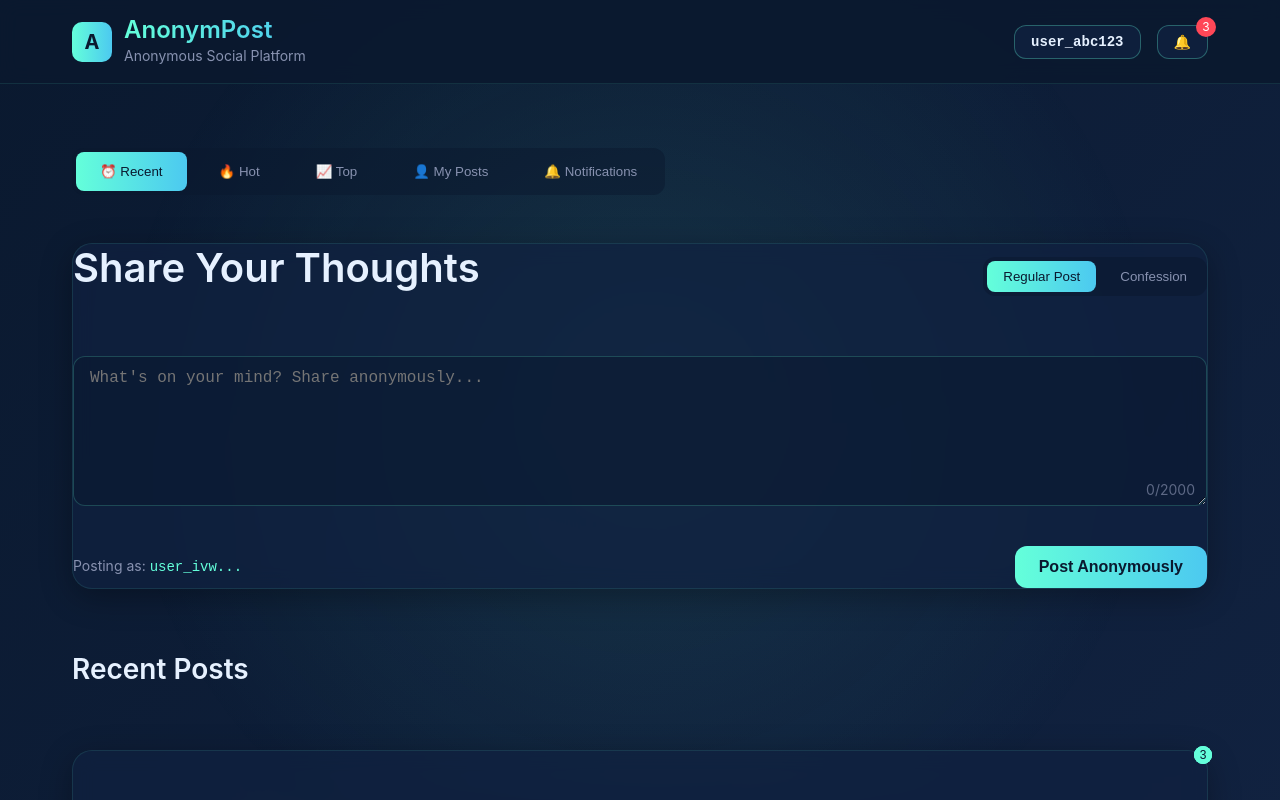
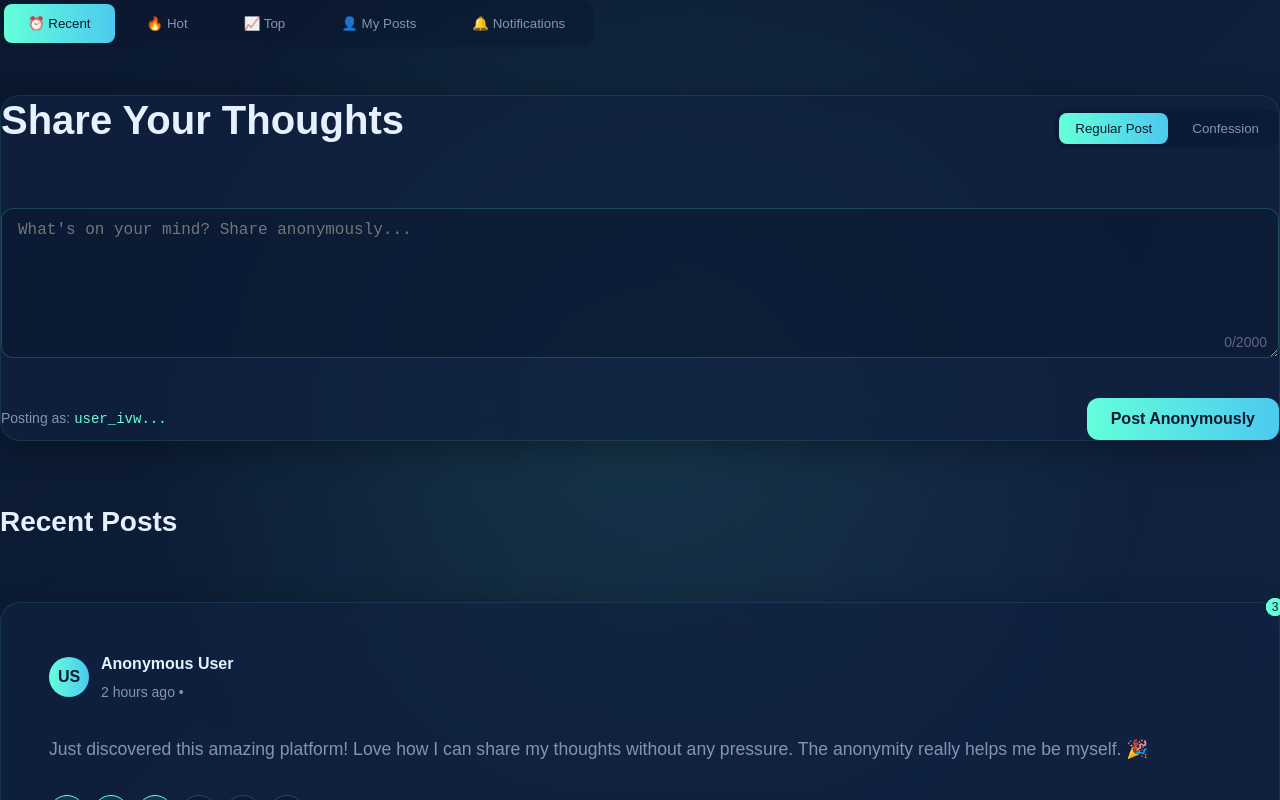
Before and after one commit to marcausholloway/Confession, a Next.js app: page / in a window 1280 px wide. Shown: the top 800 px of the page. Built offline with nearby package versions, Linux system fonts and the light colour scheme.

Commit message:
Update layout.js

```diff
--- a/app/layout.js
+++ b/app/layout.js
@@ -1,63 +1,14 @@
-import './globals.css';
-
 export const metadata = {
-  title: 'AnonymPost | Anonymous Social Platform',
-  description: 'Share your thoughts, confessions, and connect with others anonymously',
-};
+  title: 'AnonymPost',
+  description: 'Anonymous social platform',
+}
 
 export default function RootLayout({ children }) {
   return (
     <html lang="en">
-      <head>
-        <link rel="icon" href="/favicon.ico" />
-        <meta name="viewport" content="width=device-width, initial-scale=1" />
-      </head>
-      <body>
-        <header className="header">
-          <div className="header-content">
-            <div className="logo">
-              <div className="logo-icon">A</div>
-              <div>
-                <h1 style={{ fontSize: '1.5rem', margin: 0 }}>AnonymPost</h1>
-                <p style={{ fontSize: '0.875rem', color: '#8892b0', margin: 0 }}>
-                  Anonymous Social Platform
-                </p>
-              </div>
-            </div>
-
-            <div style={{ display: 'flex', alignItems: 'center', gap: '1rem' }}>
-              <button className="btn btn-secondary btn-small">
-                <span style={{ fontFamily: 'monospace' }}>user_abc123</span>
-              </button>
-              <div style={{ position: 'relative' }}>
-                <button className="btn btn-secondary btn-small">
-                  🔔
-                </button>
-                <span className="notification-badge">3</span>
-              </div>
-            </div>
-          </div>
-        </header>
-
-        <main className="main-content">
-          <div className="container">
-            {children}
-          </div>
-        </main>
-
-        <footer style={{
-          textAlign: 'center',
-          padding: '2rem',
-          borderTop: '1px solid rgba(100, 255, 218, 0.1)',
-          marginTop: '4rem',
-          color: '#8892b0'
-        }}>
-          <p>© {new Date().getFullYear()} AnonymPost. All posts are anonymous and private.</p>
-          <p style={{ fontSize: '0.875rem', marginTop: '0.5rem' }}>
-            No registration required • End-to-end anonymous • Your privacy first
-          </p>
-        </footer>
+      <body style={{ margin: 0, padding: 0, fontFamily: 'Arial, sans-serif' }}>
+        {children}
       </body>
     </html>
-  );
+  )
 }
```
